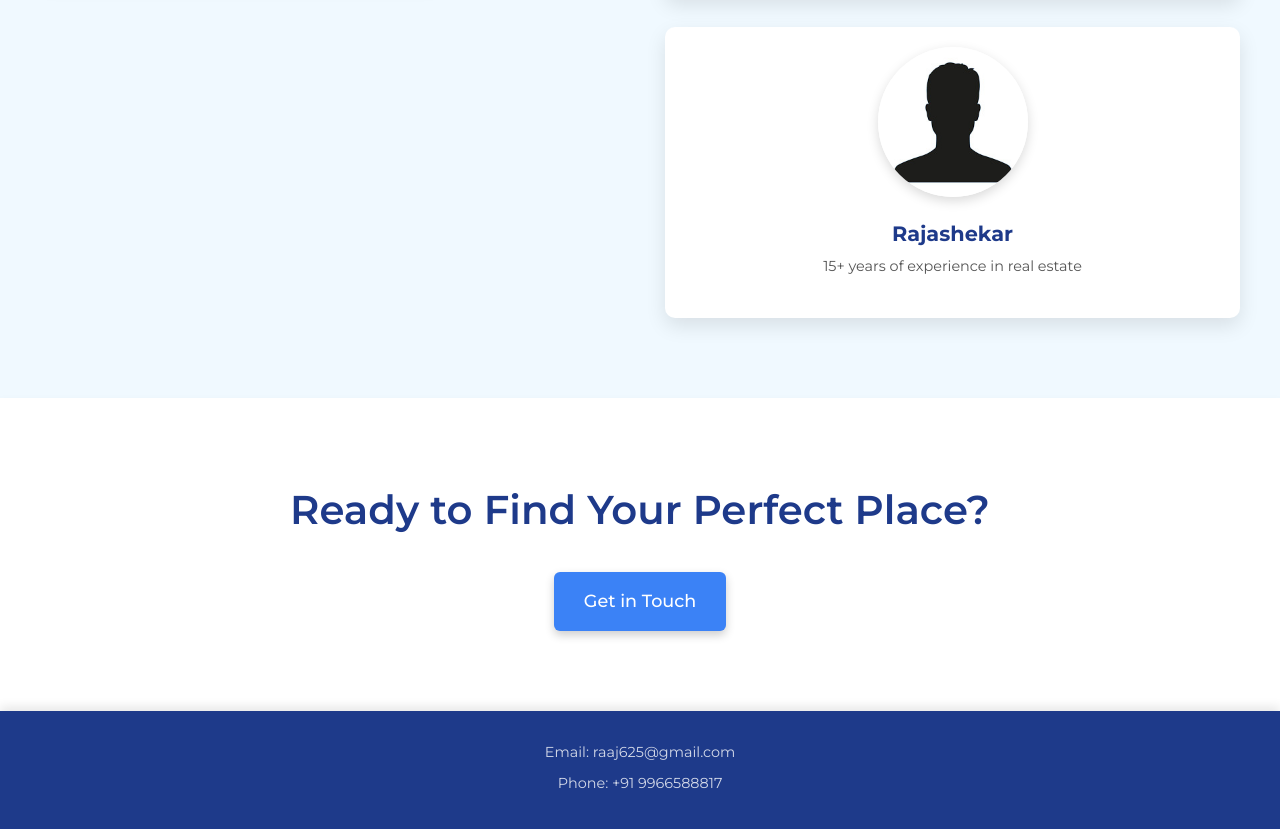
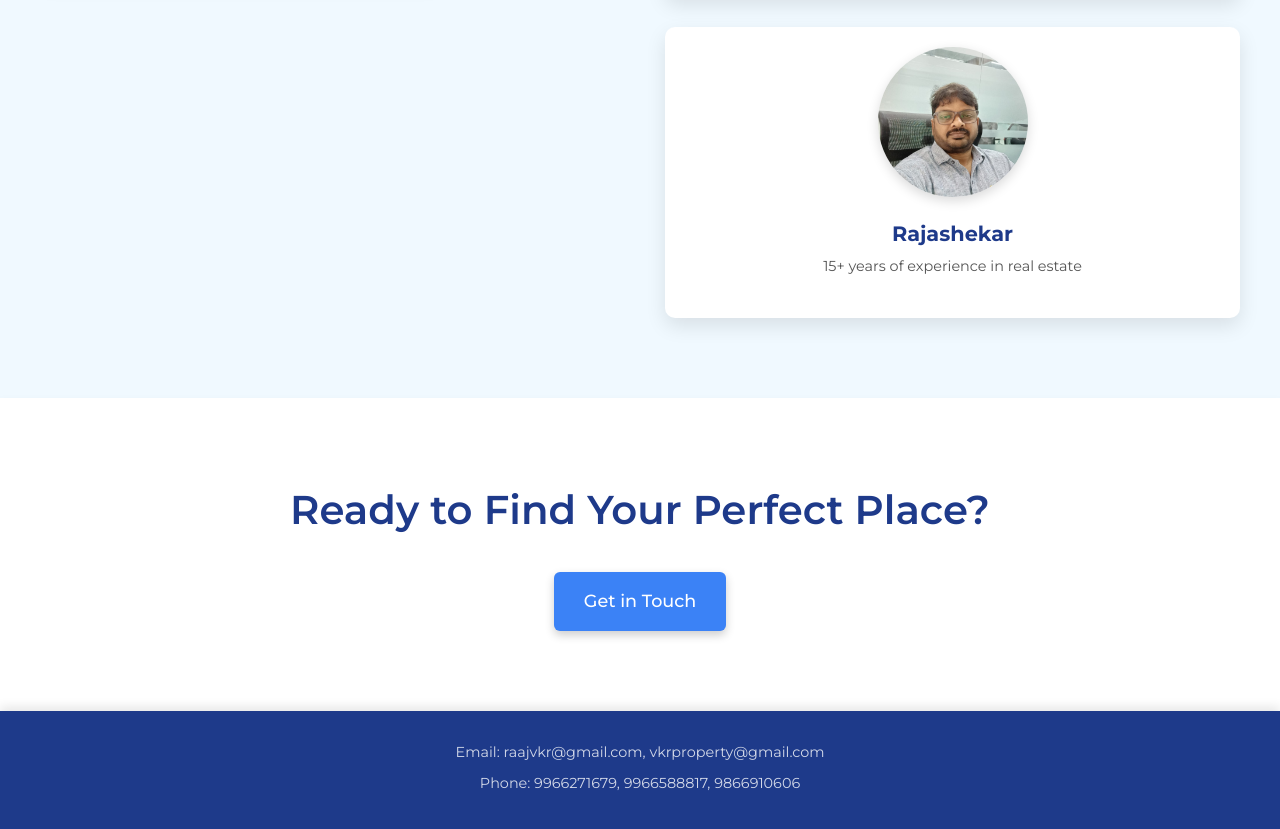
Before and after one commit to KushaalGannoju/VKR-Property-Services, a plain HTML site: page index.html in a window 1280 px wide. Shown: the part 2119-2948 px from the top of the page. Drawn offline with Linux system fonts and the light colour scheme.

Commit message:
Second commit

```diff
--- a/index.html
+++ b/index.html
@@ -573,7 +573,7 @@
                     </div>
                     <div
                         style="flex: 1; min-width: 280px; background: #fff; border-radius: 10px; box-shadow: 0 8px 20px rgba(0, 0, 0, 0.1); overflow: hidden; text-align: center; padding: 20px;">
-                        <img src="person 2.jpg" alt="Rajashekar"
+                        <img src="WhatsApp Image 2025-04-21 at 14.11.48_9aa254c5.jpg" alt="Rajashekar"
                             style="width: 150px; height: 150px; object-fit: cover; border-radius: 50%; box-shadow: 0 4px 12px rgba(0, 0, 0, 0.15); margin-bottom: 20px;">
                         <h3 style="color: #1e3a8a; font-size: 1.3rem; margin-bottom: 5px;">Rajashekar</h3>
                         <p style="color: #555; font-size: 0.9rem;">15+ years of experience in real estate</p>
@@ -588,8 +588,8 @@
         </section>
     </main>
     <footer class="footer-info">
-        <p>Email: raaj625@gmail.com</p>
-        <p>Phone: +91 9966588817</p>
+        <p>Email: raajvkr@gmail.com, vkrproperty@gmail.com</p>
+        <p>Phone: 9966271679, 9966588817, 9866910606</p>
     </footer>
     <script>
         const toggle = document.getElementById('menu-toggle');
```
Also changed, not shown: WhatsApp Image 2025-04-21 at 14.11.48_9aa254c5.jpg (added), person 2.jpg (deleted).
